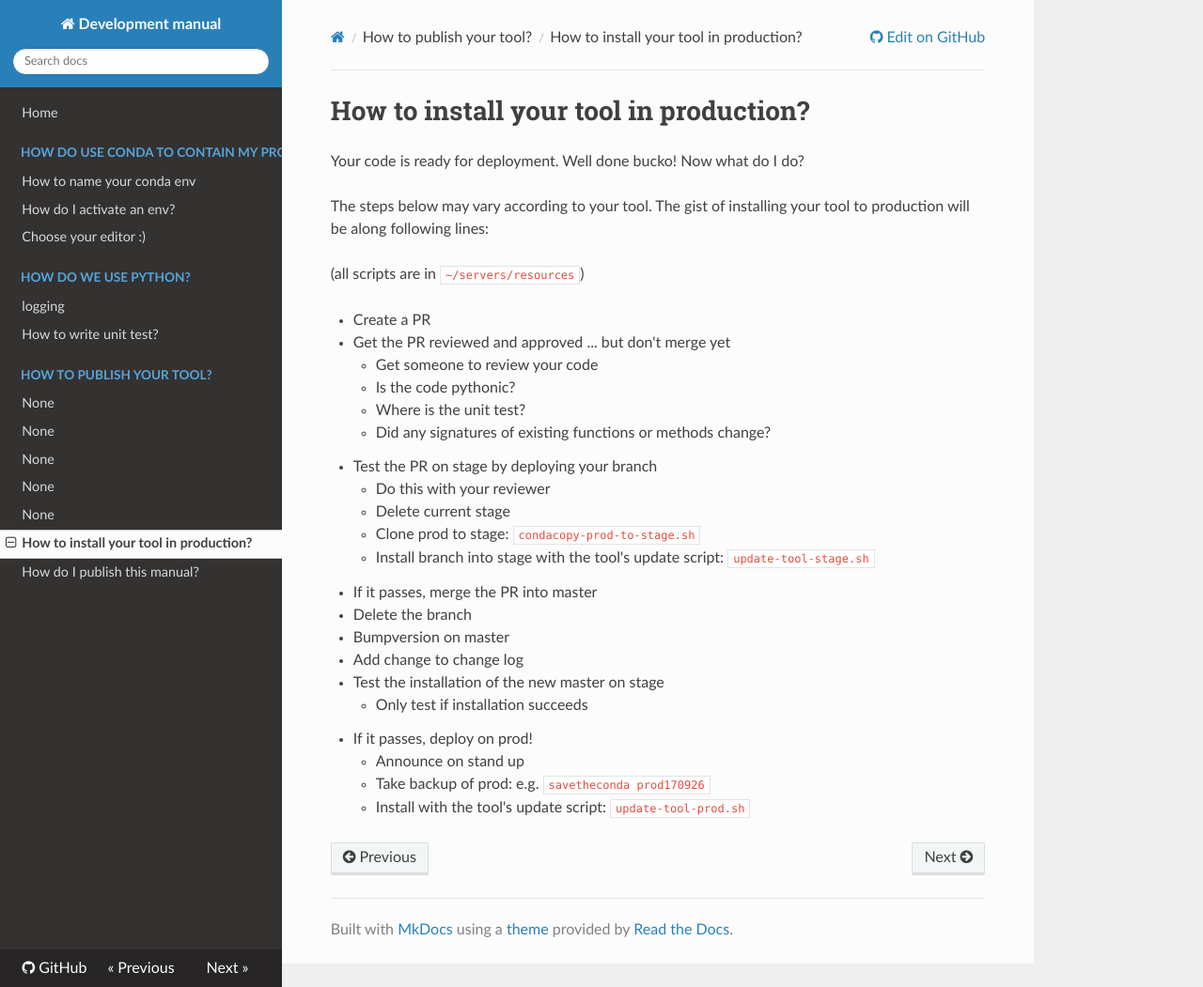
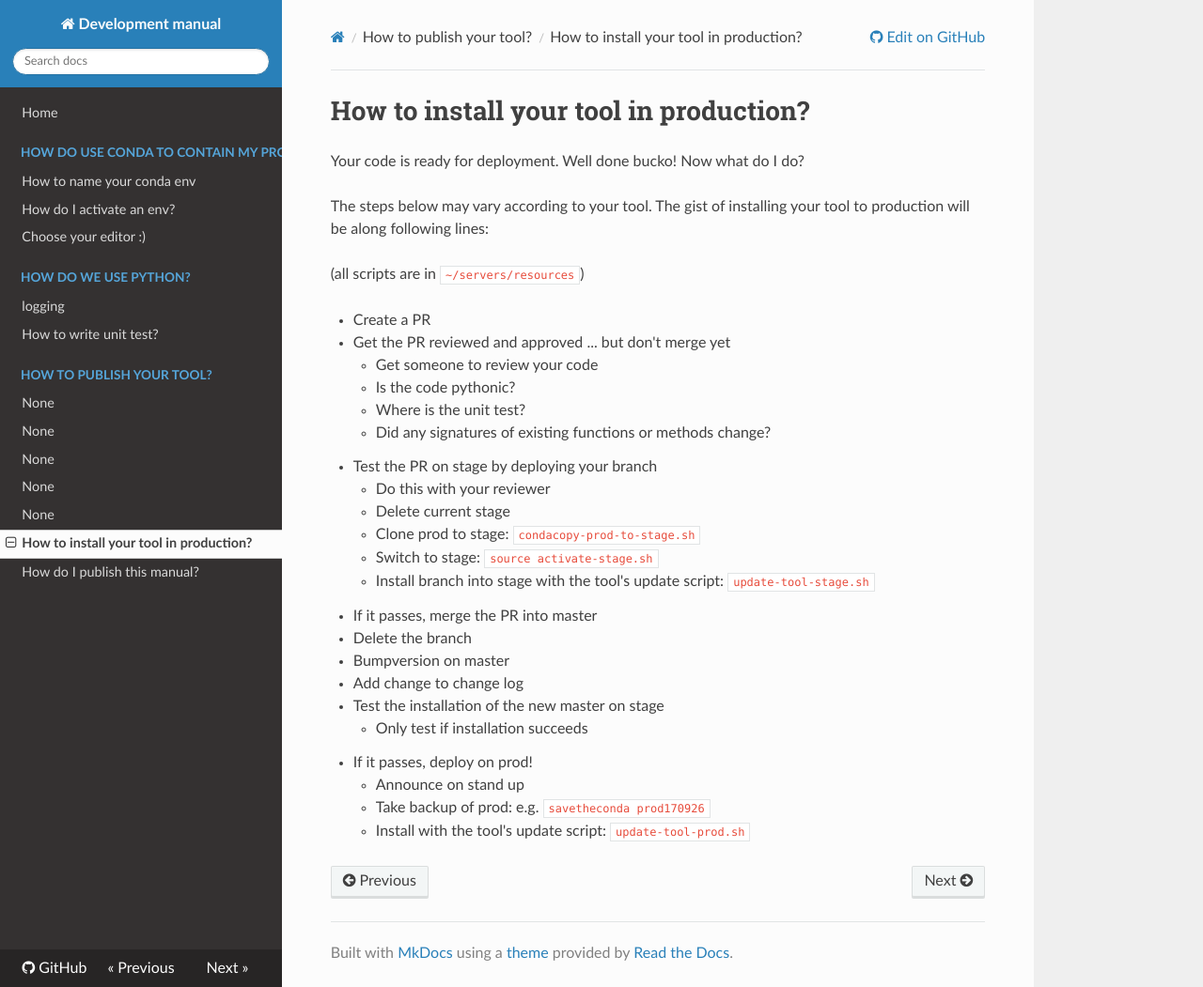
Before and after one commit to ingkebil/development, an MkDocs documentation site: the page built from docs/publish/prod.md, in a window 1280 px wide and 1051 px high. Shown: the whole window at 94% size. Built offline with MkDocs 1.6.1, drawn with Linux system fonts in a browser that asks for light colours; nearby versions of some CDN libraries.

Commit message:
Add activate-stage to deploy instructions

```diff
--- a/docs/publish/prod.md
+++ b/docs/publish/prod.md
@@ -16,6 +16,7 @@ The steps below may vary according to your tool. The gist of installing your too
     - Do this with your reviewer
     - Delete current stage
     - Clone prod to stage: `condacopy-prod-to-stage.sh`
+    - Switch to stage: `source activate-stage.sh`
     - Install branch into stage with the tool's update script: `update-tool-stage.sh`
 - If it passes, merge the PR into master
 - Delete the branch
```
